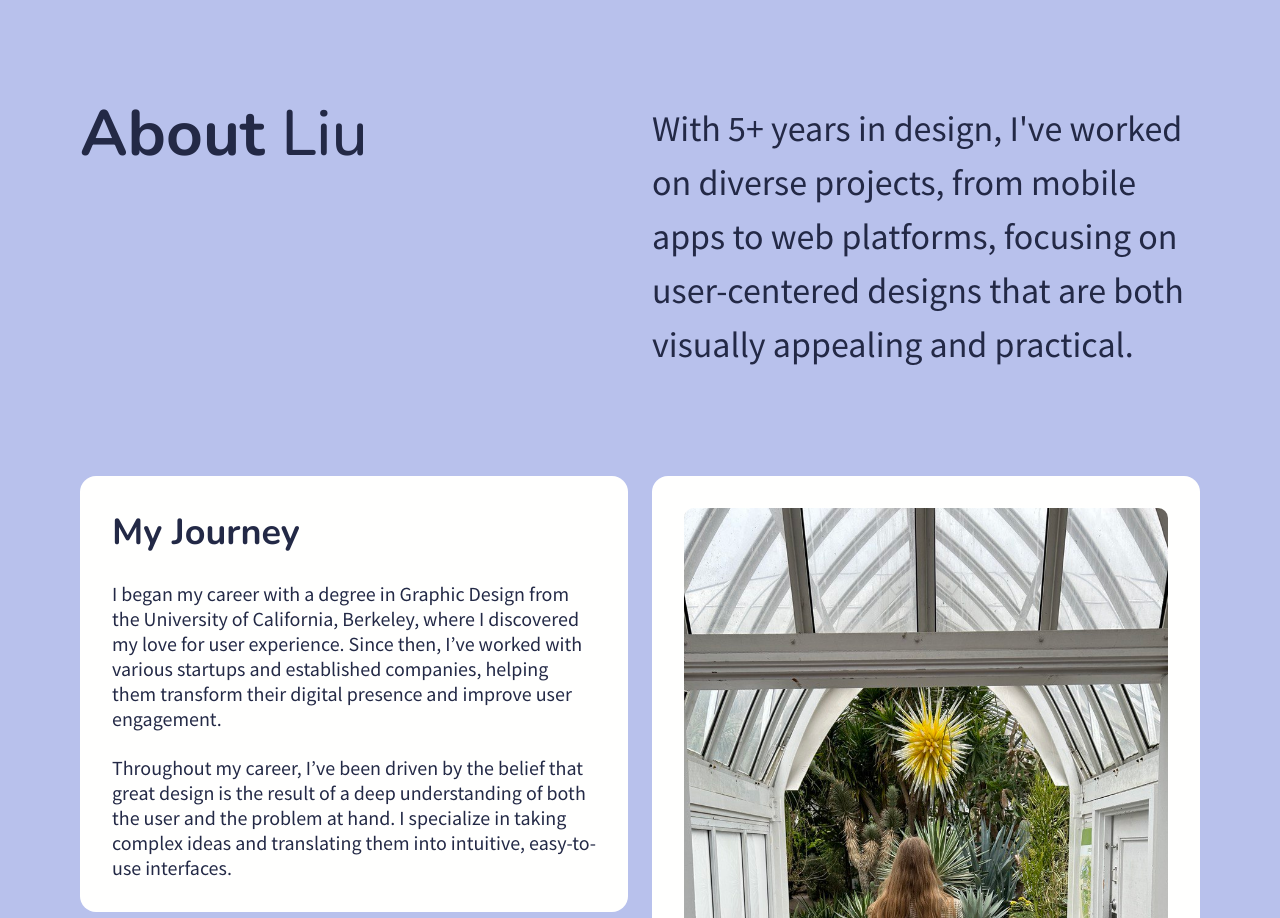
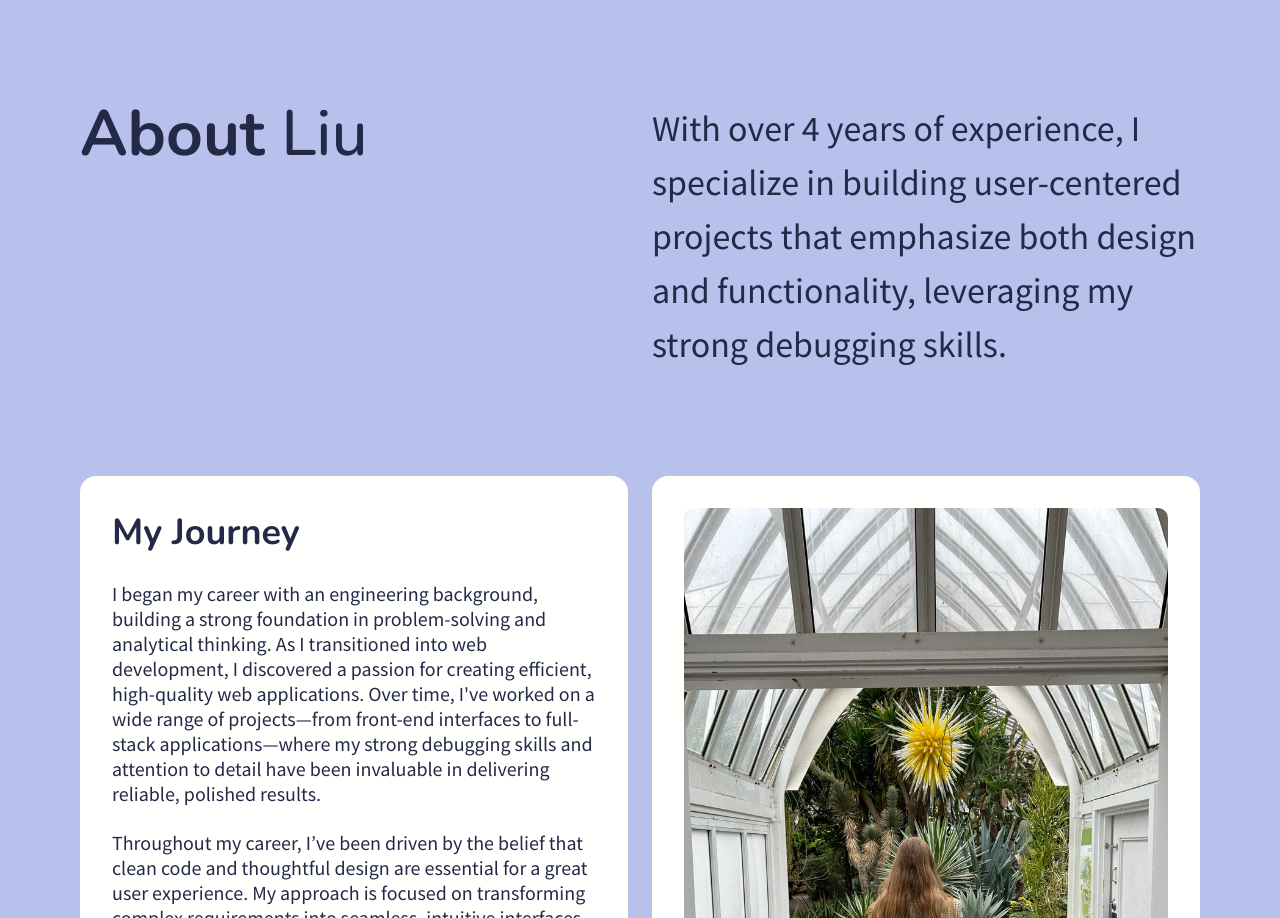
Before and after one commit to liuladniak/portfolio, a React (Vite) app: page /about in a window 1280 px wide. Shown: the part 94-1012 px from the top of the page. Built offline with nearby package versions, Linux system fonts and the light colour scheme.

Commit message:
updated content for project desc, page hero text

```diff
--- a/src/components/HeroAbout/HeroAbout.jsx
+++ b/src/components/HeroAbout/HeroAbout.jsx
@@ -10,9 +10,9 @@ const HeroAbout = () => {
       </div>
       <div className="hero__col">
         <p className="hero__desc hero__desc--about">
-          With 5+ years in design, I've worked on diverse projects, from mobile
-          apps to web platforms, focusing on user-centered designs that are both
-          visually appealing and practical.
+          With over 4 years of experience, I specialize in building
+          user-centered projects that emphasize both design and functionality,
+          leveraging my strong debugging skills.
         </p>
       </div>
     </section>
--- a/src/components/HeroProjects/HeroProjects.jsx
+++ b/src/components/HeroProjects/HeroProjects.jsx
@@ -9,10 +9,9 @@ const HeroProjects = () => {
       </div>
       <div className="hero__col">
         <p className="hero__desc hero__desc--projects">
-          Explore a selection of my work, showcasing how I approach design
-          challenges. Each project reflects my commitments to creating
-          user-centered experiences that blend functionality with aesthetic
-          appeal.
+          Discover my projects that highlight my technical expertise and
+          dedication to solving development challenges with effective,
+          user-focused solutions.
         </p>
       </div>
     </section>
--- a/src/components/Project/Project.jsx
+++ b/src/components/Project/Project.jsx
@@ -11,12 +11,12 @@ const Project = ({ projectData }) => {
   return (
     <div className="project">
       <div className="project__col">
-        <div className="project__img">
+        <Link to="/projects" className="project__img">
           <img
             src={projectData.img}
             alt="Image of the landing page of the project"
           />
-        </div>
+        </Link>
         <ul className="project__stack">
           {projectData.stack.map((technology, i) => {
             return (
@@ -28,7 +28,7 @@ const Project = ({ projectData }) => {
         </ul>
       </div>
       <div className="project__desc">
-        <div className="project__desc-header">
+        <Link to="/projects" className="project__desc-header">
           <div className="project__header">
             <h2 className="project__heading">{projectData.title}</h2>
             <Link to="/projects" className="project__link">
@@ -40,7 +40,7 @@ const Project = ({ projectData }) => {
             </Link>
           </div>
           <p className="project__subheading">{projectData.subtitle}</p>
-        </div>
+        </Link>
         <div className="project__icons">
           <Link to={projectData.github} target="_blank">
             <img src={iconGithub} className="project__icon" />
@@ -51,7 +51,7 @@ const Project = ({ projectData }) => {
             <span className="__icon-alt">View live</span>
           </Link>
         </div>
-        <p>{projectData.description}</p>
+        <Link to="/projects">{projectData.description}</Link>
       </div>
     </div>
   );
--- a/src/components/Project/Project.scss
+++ b/src/components/Project/Project.scss
@@ -44,9 +44,9 @@
       height: 1.6rem;
       transition: transform 0.3s ease;
     }
-    &:hover img {
-      transform: rotate(-45deg);
-    }
+    // &:hover img {
+    //   transform: rotate(-45deg);
+    // }
   }
   &__col {
     flex: 0.564;
@@ -93,6 +93,9 @@
     &-header {
       display: flex;
       flex-direction: column;
+      &:hover img {
+        transform: rotate(-45deg);
+      }
     }
   }
 }
--- a/src/components/ProjectsList/ProjectsList.jsx
+++ b/src/components/ProjectsList/ProjectsList.jsx
@@ -16,8 +16,8 @@ const Projects = () => {
       title: "CityGo",
       subtitle: "Travel booking app",
       description:
-        "Developed a SaaS-based analytics dashboard for Insightly, focusing on providing actionable insights through a user-centric design. The dashboard improved data accessibility and was adopted by 80% of users within the first three months.",
-      stack: ["React.js", "SASS", "Node.js", "PostgreSQL", "Redux"],
+        "A city tour booking app with features like user authentication, tour search & filtering, interactive map, and a custom calendar. Users can manage bookings through a shopping cart, all within a responsive, user-friendly design.",
+      stack: ["React.js", "SASS", "Node.js", "PostgreSQL", "JWT Auth"],
       github: "https://github.com/liuladniak/citygo",
       live: "https://citygo.liuladniak.io/",
     },
@@ -29,7 +29,7 @@ const Projects = () => {
       title: "CityGo Dashboard",
       subtitle: "Admin management system",
       description:
-        "Developed a SaaS-based analytics dashboard for Insightly, focusing on providing actionable insights through a user-centric design. The dashboard improved data accessibility and was adopted by 80% of users within the first three months.",
+        "An admin interface for managing CityGo’s tours, bookings, and users. Features include secure authentication, data visualization, and tools for efficient tour schedule and booking management.",
       stack: ["React.js", "Typescript", "SASS", "Node.js", "PostgreSQL"],
       github: "https://github.com/liuladniak/citygo",
       live: "https://citygo-dashboard.liuladniak.io/",
@@ -39,7 +39,8 @@ const Projects = () => {
       img: project3Img,
       title: "Sunset Pizza & Grill",
       subtitle: "Pizza Shop",
-      description: "Project description",
+      description:
+        "A responsive website built using fundamental tools - HTML5, CSS3, and ES6 JavaScript. Showcasing a carousel and tabbed menu, this design brings the business vision to life with engaging visuals and an intuitive user experience.",
       stack: ["HTML5", "CSS3", "JavaScript ES6", "Responsive web design"],
       github: "https://github.com/liuladniak/travel-booking-app--user",
       live: "https://sunset-pizza-shop.netlify.app/",
@@ -49,7 +50,8 @@ const Projects = () => {
       img: project2Img,
       title: "Local Gardens",
       subtitle: "Decor Store",
-      description: "Project description",
+      description:
+        "An e-commerce site for decor lovers, offering a wide range of products to enhance any space. Users can explore categories, view details, and make secure purchases, all with a clean, inspiring design focused on beautiful home transformations.",
       stack: ["React.js", "SASS"],
       github: "https://github.com/liuladniak/local-gardens",
       live: "https://local-gardens.netlify.app/",
--- a/src/pages/AboutPage/AboutPage.jsx
+++ b/src/pages/AboutPage/AboutPage.jsx
@@ -14,17 +14,21 @@ const AboutPage = () => {
           <h2 className="about-card__heading">My Journey</h2>
 
           <p className="about-card__desc">
-            I began my career with a degree in Graphic Design from the
-            University of California, Berkeley, where I discovered my love for
-            user experience. Since then, I’ve worked with various startups and
-            established companies, helping them transform their digital presence
-            and improve user engagement.
+            I began my career with an engineering background, building a strong
+            foundation in problem-solving and analytical thinking. As I
+            transitioned into web development, I discovered a passion for
+            creating efficient, high-quality web applications. Over time, I've
+            worked on a wide range of projects—from front-end interfaces to
+            full-stack applications—where my strong debugging skills and
+            attention to detail have been invaluable in delivering reliable,
+            polished results.
           </p>
           <p className="about-card__desc">
-            Throughout my career, I’ve been driven by the belief that great
-            design is the result of a deep understanding of both the user and
-            the problem at hand. I specialize in taking complex ideas and
-            translating them into intuitive, easy-to-use interfaces.
+            Throughout my career, I’ve been driven by the belief that clean code
+            and thoughtful design are essential for a great user experience. My
+            approach is focused on transforming complex requirements into
+            seamless, intuitive interfaces that meet user needs and align with
+            business goals.
           </p>
         </div>
         <div className="about-card about-card--2">
--- a/src/pages/ConnectPage/ConnectPage.jsx
+++ b/src/pages/ConnectPage/ConnectPage.jsx
@@ -22,6 +22,15 @@ const ConnectPage = () => {
           />
           <span>LinkedIn</span>
         </a>
+
+        <a
+          target="_blank"
+          href="mailto:liuladniak@gmail.com"
+          className="btn btn--connect"
+        >
+          <img className="btn__icon" src={emailIcon} alt="Mail icon" />
+          <span>Email</span>
+        </a>
         <a
           target="_blank"
           href="https://github.com/liuladniak"
@@ -29,14 +38,6 @@ const ConnectPage = () => {
         >
           <img className="btn__icon" src={githubIcon} alt="github logo icon" />
           <span>Github</span>
-        </a>
-        <a
-          target="_blank"
-          href="mailto:liuladniak@gmail.com"
-          className="btn btn--connect"
-        >
-          <img className="btn__icon" src={emailIcon} alt="Mail icon" />
-          <span>Email</span>
         </a>
         <a
           target="_blank"
```
